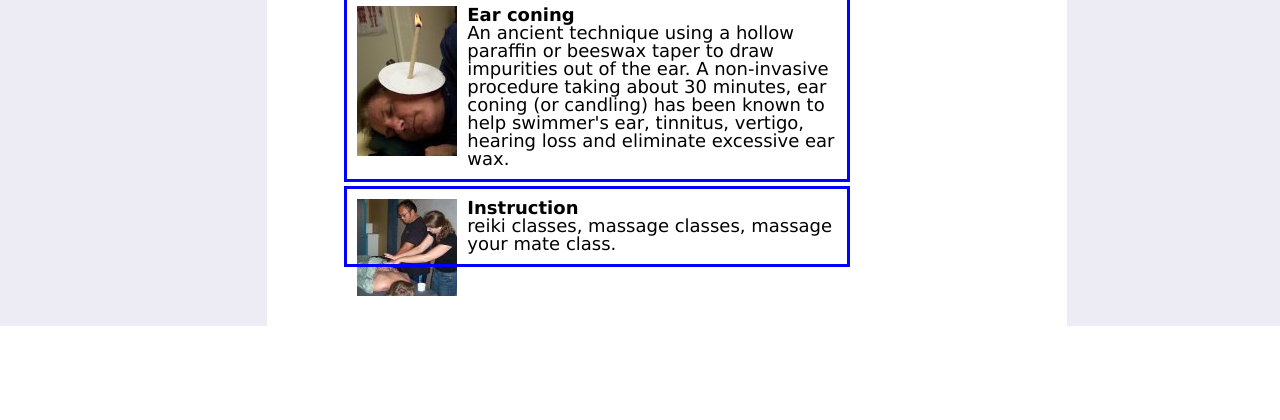
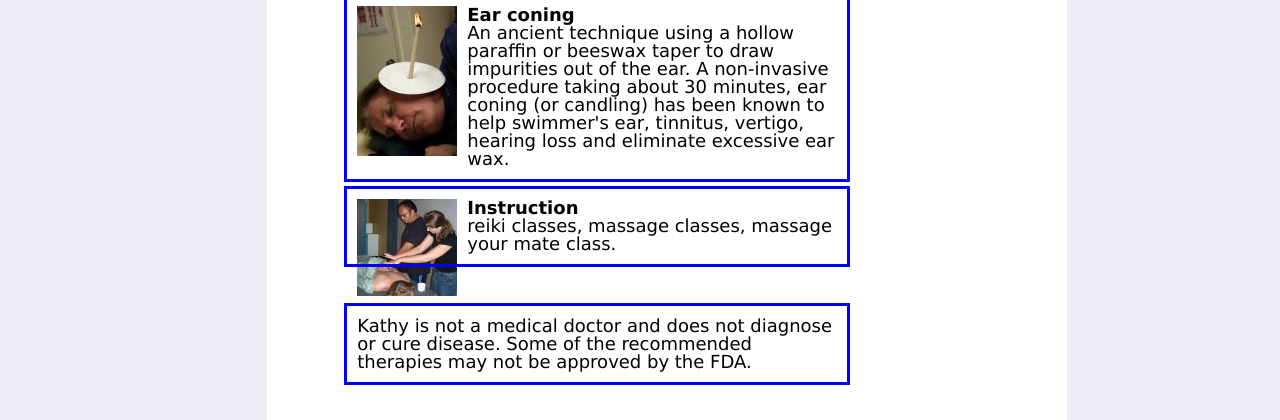
Before and after one commit to emlprime/healingcirclenaturalhealth, a Django app: template templates/services.html in a window 1280 px wide. Shown: the part 1547-1967 px from the top of the page. Before the commit the page ends 1873 px from the top, so only its background shows below. Run offline with Django 3.2, Linux system fonts and the light colour scheme; the template is opened without the code that fills it, so the values that code supplies are empty.

Commit message:
added services.

```diff
--- a/templates/services.html
+++ b/templates/services.html
@@ -50,6 +50,7 @@
 			<h4>Instruction</h4>
 			reiki classes, massage classes, massage your mate class.
 		  </li>
+		  <li>Kathy is not a medical doctor and does not diagnose or cure disease. Some of the recommended therapies may not be approved by the FDA. </li>
 	  </ul>
  </div>
 </div>
```
